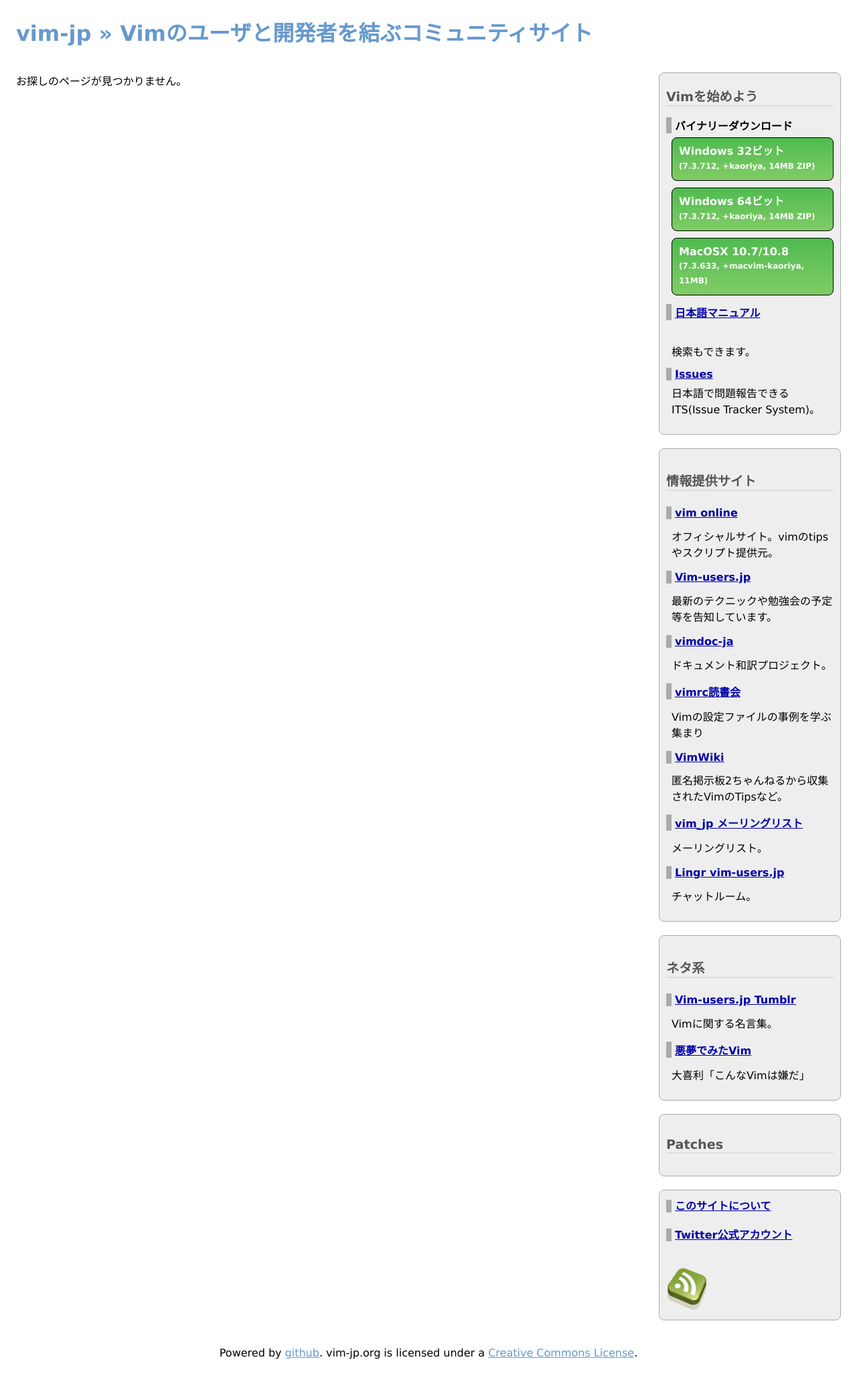
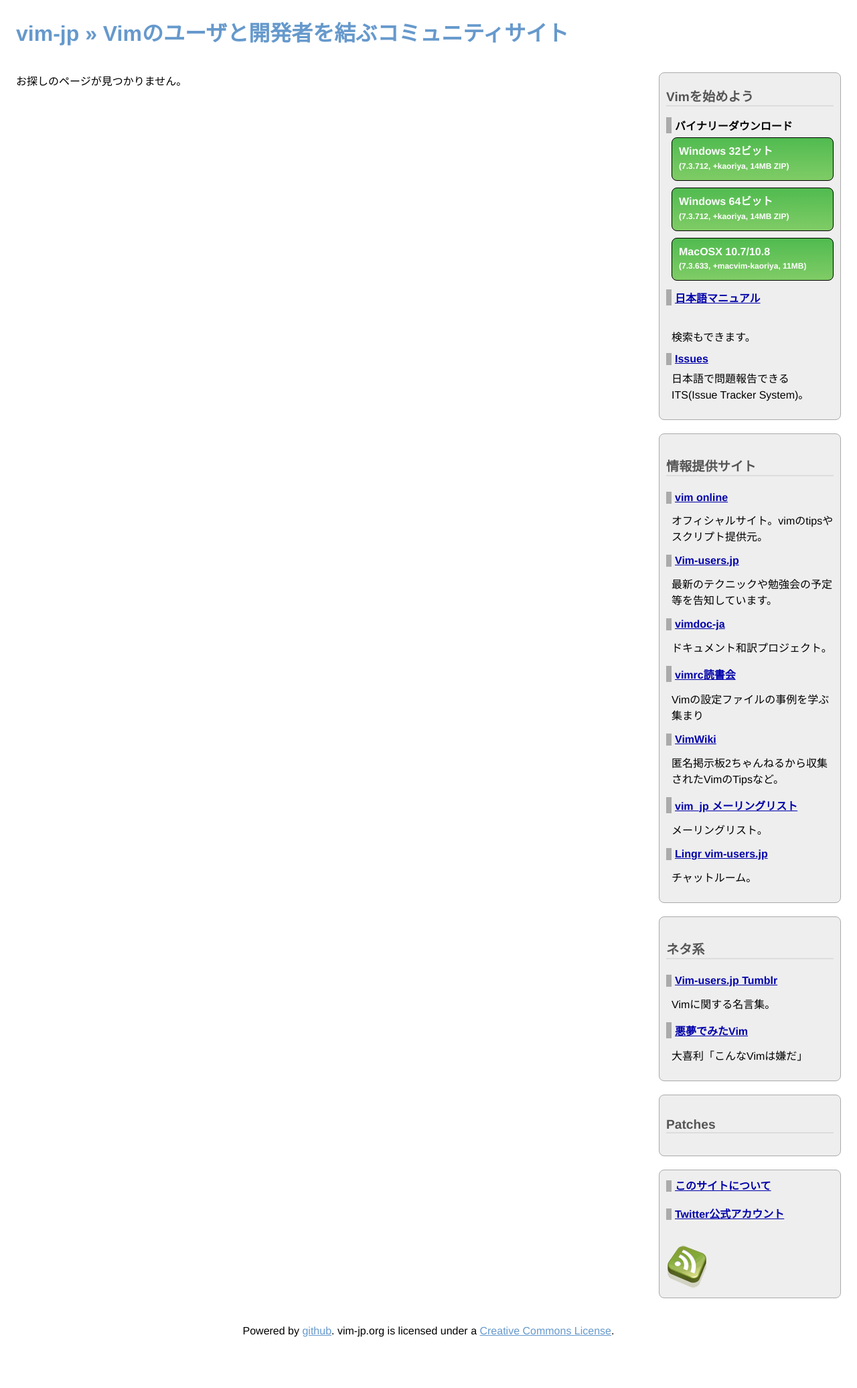
Before and after one commit to vim-jp/vim-jp.github.io, a Jekyll site: the page built from 403.html, in a window 1280 px wide. Shown: the whole page at 67% size. Built offline with Jekyll 4.4.1, drawn with Linux system fonts in a browser that asks for light colours; nearby versions of some CDN libraries; Markdown is read by kramdown in place of the engine named in the settings; comment, search, counter and statistics services are not loaded; after the commit the page ends 2039 px from its top, so only the background shows below that.

Commit message:
fix font-face.

```diff
--- a/assets/css/site.css
+++ b/assets/css/site.css
@@ -1,6 +1,6 @@
 body {
   padding: 1em;
-  font-family: verdana, sans-serif;
+  font-family: "Helvetica Neue", Helvetica, Arial, sans-serif;
   color: #000;
 }
 
```
